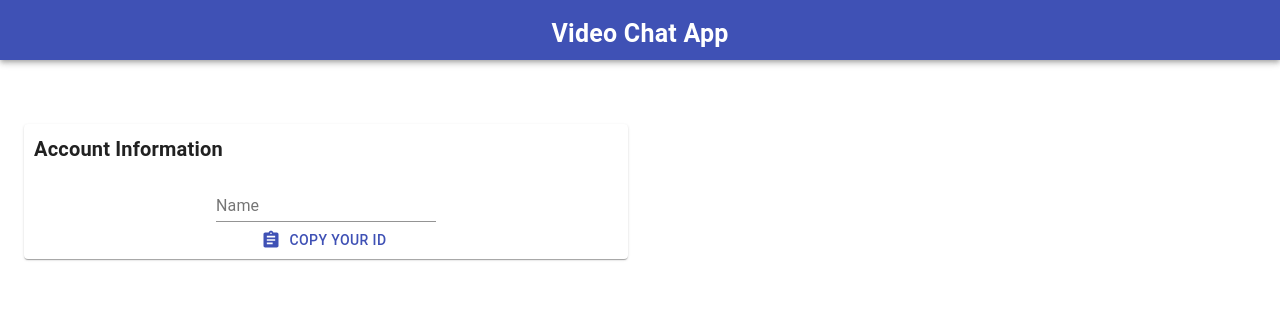
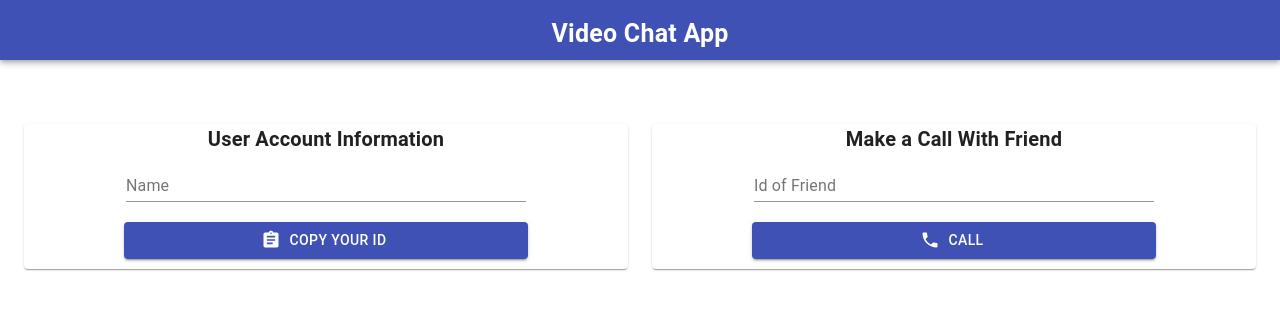
Before and after one commit to laherasif/React-Video-Chat-App, a React (Create React App) app in the folder frontend/: page / in a window 1280 px wide. Shown: the top 310 px of the page. Built offline with nearby package versions, Linux system fonts and the light colour scheme; no server answers.

Commit message:
changes in information

```diff
--- a/frontend/src/components/Information.jsx
+++ b/frontend/src/components/Information.jsx
@@ -1,43 +1,73 @@
-import { useContext } from 'react'
-import { Paper, Typography, Button, TextField, Grid, Container  } from '@material-ui/core'
+import { useContext , useState } from 'react'
+import { Paper, Typography, Button, TextField, Grid, Container  , Box } from '@material-ui/core'
 import { Phone, Assignment, PhoneDisabled } from '@material-ui/icons'
 import { CopyToClipboard } from 'react-copy-to-clipboard'
 import { makeStyles } from '@material-ui/core/styles'
 import { SocketContext } from '../socket'
 let useStyle = makeStyles((theme) => ({
     container: {
-      marginTop:'20px'
+        marginTop: '20px'
     },
-    paper:{
-        display:'flex',
-        flexDirection:'column'
+    paper: {
+        display: 'flex',
+        flexDirection: 'column',
+        justifyContent: 'center',
+        alignItems: 'center'
     },
-    account_head:{
-        padding:'10px',
-        fontSize:'20px',
-        fontWeight:'bold'
+    account_head: {
+        fontSize: '20px',
+        fontWeight: 'bold'
     },
-    account_name:{
-        maxWidth:'400px',
-        margin:'auto'
-    }
+    account_name: {
+        width: '400px',
+        margin: 'auto'
+    },
+    account_btn: {
+        width: '67%',
+        marginTop: '20px',
+        marginBottom: '10px',
+    },
+
 }))
 function Information() {
     const classes = useStyle()
-    const { name, setName, me, } = useContext(SocketContext)
+    const { name, setName, me,  callUser , leaveCall , call , callAccpted , callEnded , answerCall } = useContext(SocketContext)
+    const [ callToUser , setCallToUser] = useState('')
+   console.log("satte" , callToUser);
+
     return (
+
         <Container>
             <Grid container className={classes.container} spacing={3}>
                 <Grid item xs={12} md={6} >
                     <Paper className={classes.paper}>
-                    <Typography className={classes.account_head}>Account Information</Typography>
-                    <TextField label="Name"  className={classes.account_name} value={name} onChange={(e) => setName(e.target.value)} />
-                    <CopyToClipboard text={me}>
-                        <Button className={classes.account_btn} varient="contained" color="primary" startIcon={<Assignment />} fullwidth >Copy Your Id </Button>
-                    </CopyToClipboard>
+                        <Typography className={classes.account_head}>User Account Information</Typography>
+                        <TextField label="Name" className={classes.account_name} value={name} onChange={(e) => setName(e.target.value)} />
+                        <CopyToClipboard text={me}>
+                            <Button className={classes.account_btn} variant="contained" color="primary" startIcon={<Assignment />} fullwidth >Copy Your Id </Button>
+                        </CopyToClipboard>
+                        { call.isReceivingCall && !callAccpted && (
+                        <Box>
+                        <Button className={classes.account_btn} variant="contained" color="primary" onClick={answerCall} fullwidth >Answer</Button>
+                        </Box>
+                        )}
                     </Paper>
                 </Grid>
-                <Grid item xs={12} md={6} ></Grid>
+                <Grid item xs={12} md={6} >
+                    <Paper className={classes.paper}>
+                        <Typography className={classes.account_head}>Make a Call With Friend </Typography>
+                        <TextField label="Id of Friend" className={classes.account_name} value={callToUser} onChange={(e) => setCallToUser(e.target.value)} />
+                        {callAccpted && !callEnded ? (
+                <Button variant="contained" className={classes.account_btn} color="secondary" startIcon={<PhoneDisabled fontSize="large" />} fullWidth onClick={leaveCall} >
+                  Hang Up
+                </Button>
+              ) : (
+                <Button variant="contained" className={classes.account_btn} color="primary" startIcon={<Phone fontSize="large" />} fullWidth onClick={() => callUser(callToUser)} >
+                  Call
+                </Button>
+              )}
+
+                    </Paper></Grid>
             </Grid>
         </Container>
     )
--- a/frontend/src/components/Videoplayer.jsx
+++ b/frontend/src/components/Videoplayer.jsx
@@ -22,7 +22,7 @@ const useStyle = makeStyles((theme) => ({
 
 function Videoplayer() {
     const classes = useStyle()
-    const { myVideo, userVideo, stream, call, name, callaccpted, callEnd } = useContext(SocketContext)
+    const { myVideo, userVideo, stream, call, name, callAccpted, callEnded } = useContext(SocketContext)
     return (
         <Container>
             <Grid container className={classes.root} spacing={3}>
@@ -36,7 +36,7 @@ function Videoplayer() {
                     }
                 </Grid>
                 <Grid item xs={12} md={6}>
-                    {callaccpted && !callEnd && (
+                    {callAccpted && !callEnded && (
                         <Paper className={classes.padding}>
                             <Typography varient="h4">{call.name}</Typography>
                             <video playsInline  ref={userVideo} autoPlay className={classes.video} />
--- a/frontend/src/socket.js
+++ b/frontend/src/socket.js
@@ -1,105 +1,104 @@
-import { createContext, useState, useEffect, useRef } from 'react'
-import { io } from 'socket.io-client'
-import Peer from 'simple-peer'
+import React, { createContext, useState, useRef, useEffect } from 'react';
+import { io } from 'socket.io-client';
+import Peer from 'simple-peer';
 
-const socket = io('http://localhost:5000/')
+const SocketContext = createContext();
 
-const SocketContext = createContext()
+const socket = io('http://localhost:5000/');
+// const socket = io('https://warm-wildwood-81069.herokuapp.com');
+
 const SocketProvider = ({ children }) => {
+  const [callAccepted, setCallAccepted] = useState(false);
+  const [callEnded, setCallEnded] = useState(false);
+  const [stream, setStream] = useState();
+  const [name, setName] = useState('');
+  const [call, setCall] = useState({});
+  const [me, setMe] = useState('');
 
-    const [stream, setStream] = useState()
-    const [me, setMe] = useState('')
-    const [call, setCall] = useState({})
-    const [callaccpted, setCallaccpted] = useState({})
-    const [callEnd, setCallEnd] = useState({})
-    const [name, setName] = useState('')
-
-    const myVideo = useRef()
-    const userVideo = useRef()
-    const currentRef = useRef()
+  const myVideo = useRef();
+  const userVideo = useRef();
+  const connectionRef = useRef();
 
   useEffect(() => {
     navigator.mediaDevices.getUserMedia({ video: true, audio: true })
-            .then((userStream) => {
-                setStream(userStream)
-                myVideo.current.srcObject = userStream
+      .then((currentStream) => {
+        setStream(currentStream);
 
+        myVideo.current.srcObject = currentStream;
       });
 
-        socket.on('me', (id) => setMe(id))
+    socket.on('me', (id) => setMe(id));
 
-        socket.on('callUser', ({ from, callerName, signal }) => {
-            setCall({ isRecieveCall: true, from, callerName, signal })
+    socket.on('callUser', ({ from, name: callerName, signal }) => {
+      setCall({ isReceivingCall: true, from, name: callerName, signal });
+    });
+  }, []);
+
+  const answerCall = () => {
+    setCallAccepted(true);
+
+    const peer = new Peer({ initiator: false, trickle: false, stream });
+
+    peer.on('signal', (data) => {
+      socket.emit('answerCall', { signal: data, to: call.from });
     });
 
-    }, [])
+    peer.on('stream', (currentStream) => {
+    //   userVideo.current.srcObject = currentStream;
+    });
 
+    peer.signal(call.signal);
 
-    const callAnswer = () => {
-        setCallaccpted(true)
-        const peer = new Peer({ initiator: false, trickle: false, stream })
-        peer.on('signal ', (data) => {
-            socket.emit('answerCall', { signal: data, to: call.from })
-        })
+    connectionRef.current = peer;
+  };
+
+  const callUser = (id) => {
+    const peer = new Peer({ initiator: true, trickle: false, stream });
+
+    peer.on('signal', (data) => {
+      socket.emit('callUser', { userToCall: id, signalData: data, from: me, name });
+    });
 
     peer.on('stream', (currentStream) => {
-            userVideo.current.srcObject = currentStream
-        })
+      userVideo.current.srcObject = currentStream;
+    });
 
-        currentRef.current = peer;
-    }
+    socket.on('callAccepted', (signal) => {
+      setCallAccepted(true);
 
+      peer.signal(signal);
+    });
 
-    const callUser = (id) => {
-
-        const peer = new Peer({ initiator: true, trickle: false, stream })
-        peer.on('signal ', (data) => {
-            socket.emit('callUser', { userToCall: id, signalData: data, from: me, name })
-        })
-
-        peer.on('stream', (currentStream) => {
-            userVideo.current.srcObject = currentStream
-        })
-
-        socket.on('callacepted', (signal) => {
-            setCallaccpted(true)
-            peer.signal(signal)
-        })
-
-        currentRef.current = peer;
-
-
-    }
+    connectionRef.current = peer;
+  };
 
   const leaveCall = () => {
-        setCallEnd(true)
-        currentRef.current.distroy()
+    setCallEnded(true);
 
-        window.location.reload()
+    connectionRef.current.destroy();
 
-    }
+    window.location.reload();
+  };
 
   return (
     <SocketContext.Provider value={{
+      call,
+      callAccepted,
+      myVideo,
+      userVideo,
       stream,
-            me,
-            call,
-            callaccpted,
-            callEnd,
       name,
       setName,
-            myVideo,
-            userVideo,
-            callAnswer,
+      callEnded,
+      me,
       callUser,
       leaveCall,
-        }}>
+      answerCall,
+    }}
+    >
       {children}
     </SocketContext.Provider>
-    )
+  );
+};
 
-
-}
-
-
-export { SocketContext, SocketProvider }
+export { SocketProvider, SocketContext };
```
Also changed, not shown: 1 other file (tests, documents, lock files or other folders). Lines whose indentation alone changed are shown as unchanged.
